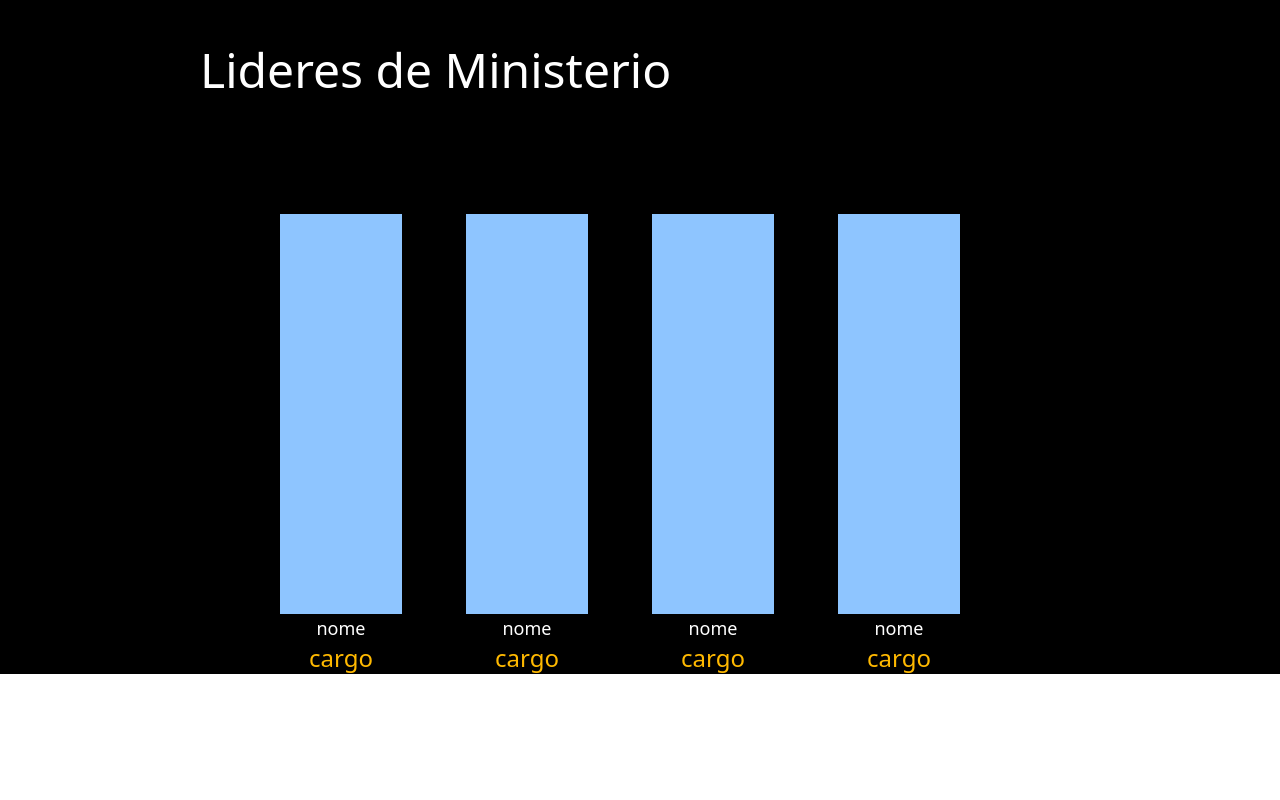
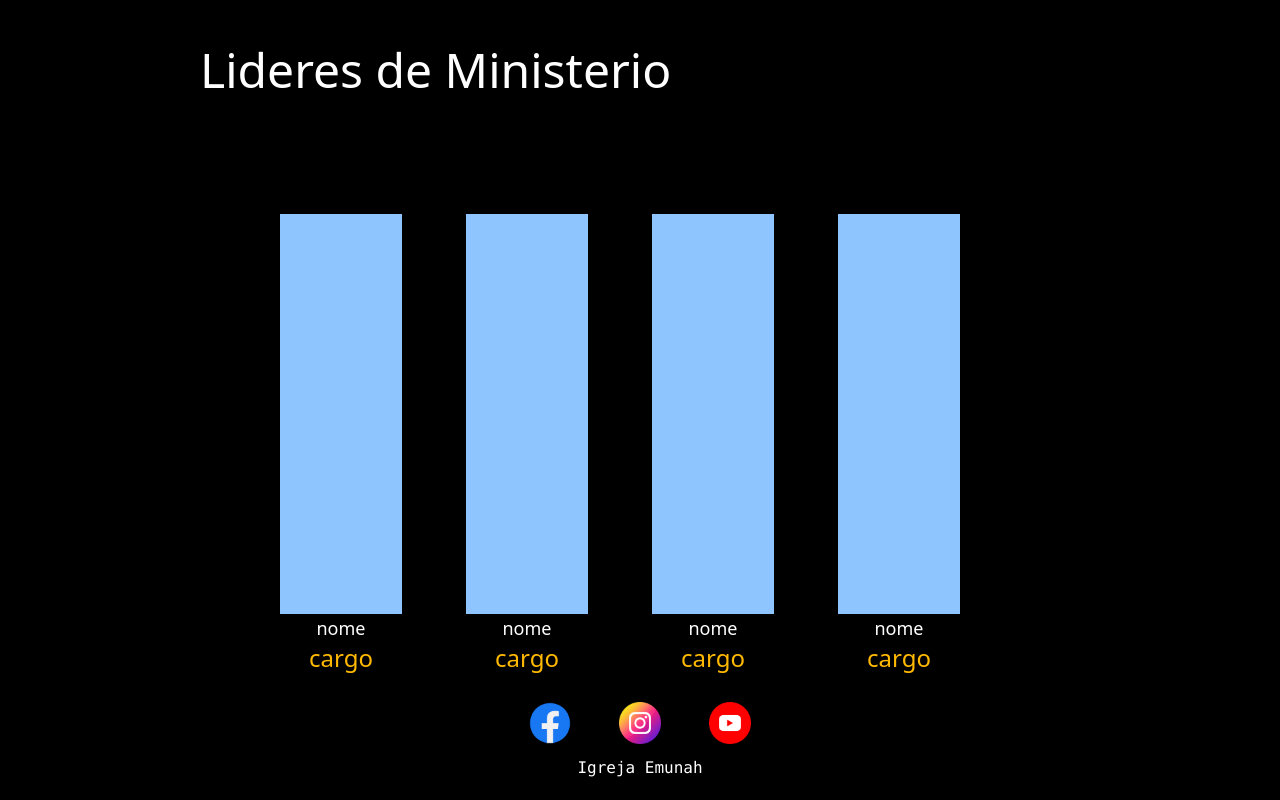
Before and after one commit to GuilhermeSantosDeOliveira/Site-Igreja-Emunah, a website: page sobre.html in a window 1280 px wide. Shown: the part 2077-2877 px from the top of the page. Before the commit the page ends 2751 px from the top, so only its background shows below. Drawn offline with nearby package versions, Linux system fonts and the light colour scheme.

Commit message:
adição do sobre.footer

```diff
--- a/sobre.html
+++ b/sobre.html
@@ -155,5 +155,16 @@
         </div>
       </section>
     </main>
+    <!--sobre.footer-->
+    <footer class="bg-black pt-7">
+      <div class="flex gap-12 justify-center items-center">
+        <a href="#"><img src="imagens/facebook.png" alt="" width="42px" /></a>
+        <a href="#"><img src="imagens/instagram.png" alt="" width="42px" /></a>
+        <a href="#"><img src="imagens/youtube.png" alt="" width="42px" /></a>
+      </div>
+      <div class="flex flex-col justify-center items-center mt-3 pb-5">
+        <h1 class="font-mono text-white">Igreja Emunah</h1>
+      </div>
+    </footer>
   </body>
 </html>
```
